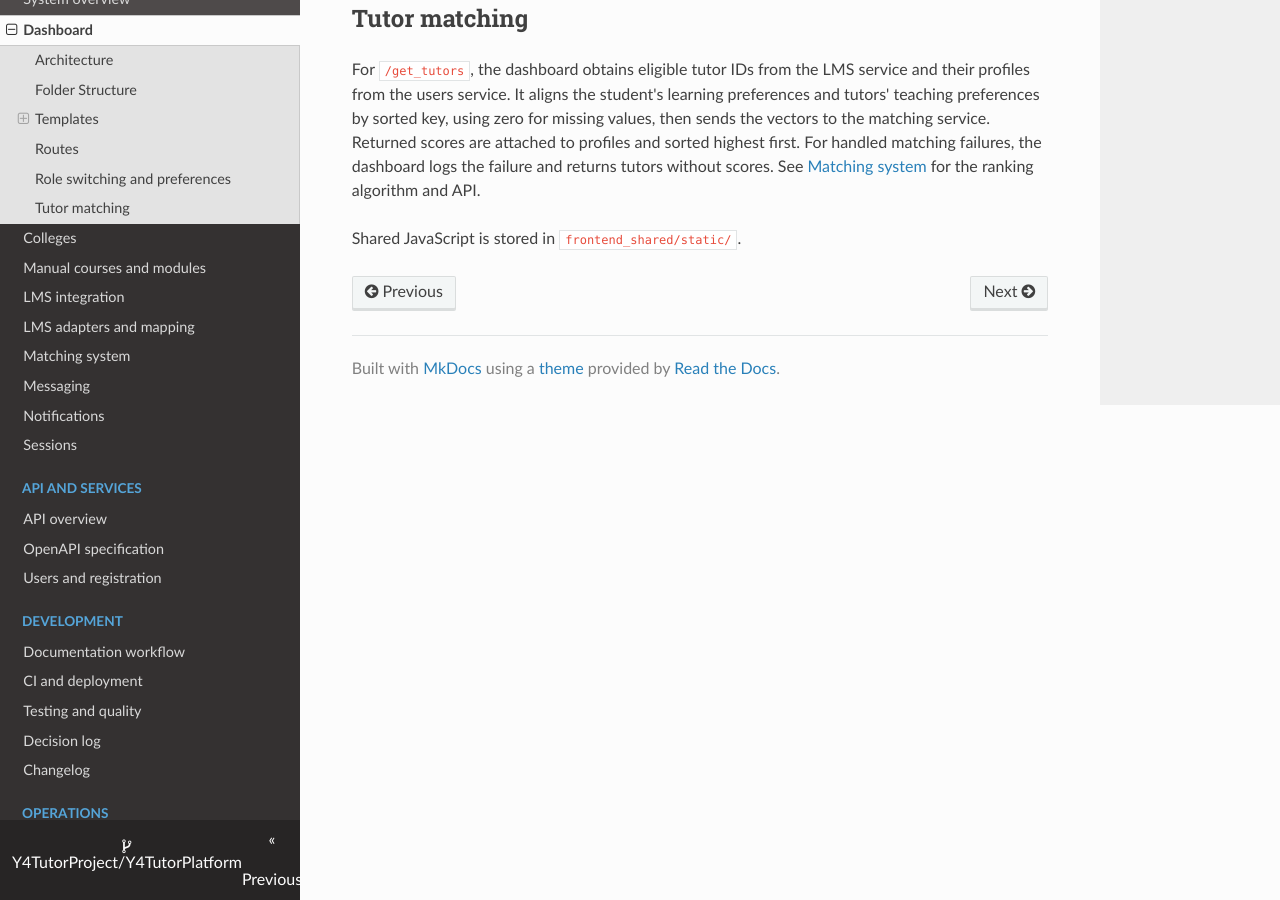
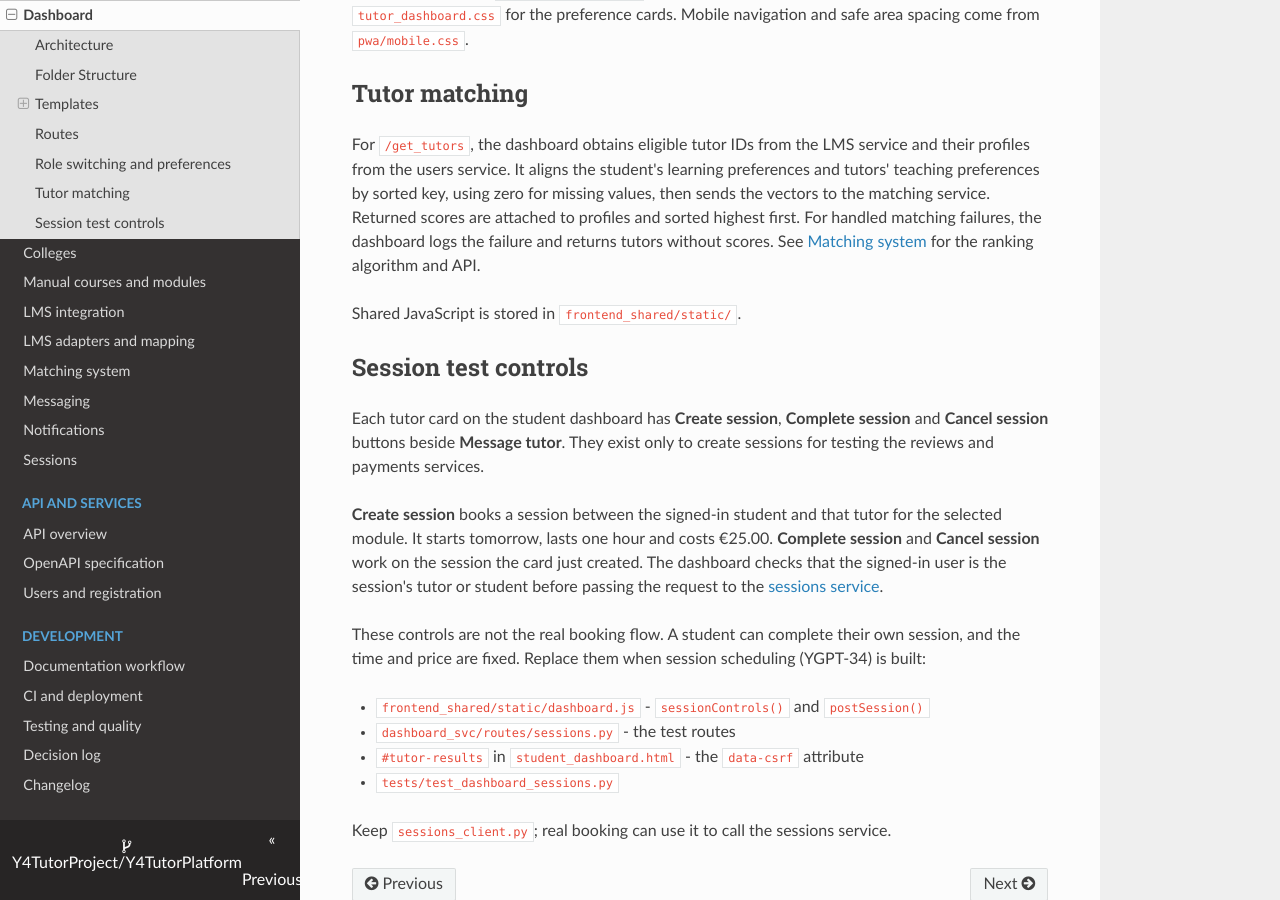
Before and after one commit to Y4TutorProject/Y4TutorPlatform, an MkDocs documentation site: the page built from docs/architecture/dashboard.md, in a window 1280 px wide and 900 px high, scrolled down 3472 px. Built offline with MkDocs 1.6.1, drawn with Linux system fonts in a browser that asks for light colours; nearby versions of some CDN libraries; some of the changed text lies outside the part shown.

Commit message:
docs: documented session test controls

```diff
--- a/docs/architecture/dashboard.md
+++ b/docs/architecture/dashboard.md
@@ -30,6 +30,7 @@ vectors; matching does not fetch tutor profiles itself.
 - `app.py` - creates the Flask app, configures shared templates and static files, and registers routes.
 - `users_client.py` - checks authentication and forwards session information to upstream services.
 - `messaging_client.py` - signs requests to messaging and forwards its session cookie.
+- `sessions_client.py` - signs requests to the sessions service.
 - `clean_text.py` - cleans text data used by the dashboard.
 - `process_preferences.py` - builds preference vectors and calls the matching service.
 - `routes/` - contains route blueprints, role selection and dashboard rendering helpers.
@@ -83,6 +84,7 @@ the route blueprints on the app. Dashboard routes use `@login_required` from
 - `roles.py` - selects the active student or tutor role and determines which roles can be switched.
 - `pwa.py` - public manifest, service worker and PWA assets. See the [PWA guide](../setup/pwa.md).
 - `messaging.py` - `/messages` (chat list) and `/getmessages` (opens or creates a chat with another user).
+- `sessions.py` - temporary test routes `POST /sessions` and `POST /sessions/<id>/complete|cancel`. See [Session test controls](#session-test-controls).
 
 ## Role switching and preferences
 
@@ -117,3 +119,26 @@ matching failures, the dashboard logs the failure and returns tutors without sco
 See [Matching system](matching-system.md) for the ranking algorithm and API.
 
 Shared JavaScript is stored in `frontend_shared/static/`.
+
+## Session test controls
+
+Each tutor card on the student dashboard has **Create session**, **Complete
+session** and **Cancel session** buttons beside **Message tutor**. They exist
+only to create sessions for testing the reviews and payments services.
+
+**Create session** books a session between the signed-in student and that tutor
+for the selected module. It starts tomorrow, lasts one hour and costs €25.00.
+**Complete session** and **Cancel session** work on the session the card just
+created. The dashboard checks that the signed-in user is the session's tutor or
+student before passing the request to the [sessions service](sessions.md).
+
+These controls are not the real booking flow. A student can complete their own
+session, and the time and price are fixed. Replace them when session scheduling
+(YGPT-34) is built:
+
+- `frontend_shared/static/dashboard.js` - `sessionControls()` and `postSession()`
+- `dashboard_svc/routes/sessions.py` - the test routes
+- `#tutor-results` in `student_dashboard.html` - the `data-csrf` attribute
+- `tests/test_dashboard_sessions.py`
+
+Keep `sessions_client.py`; real booking can use it to call the sessions service.
```
Also changed, not shown: docs/architecture/sessions.md (+3 -0 lines), docs/changelog.md (+1 -0 lines).
